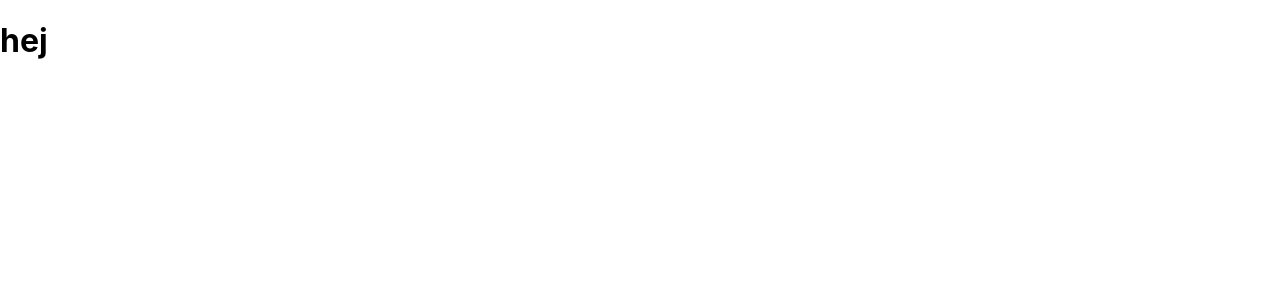
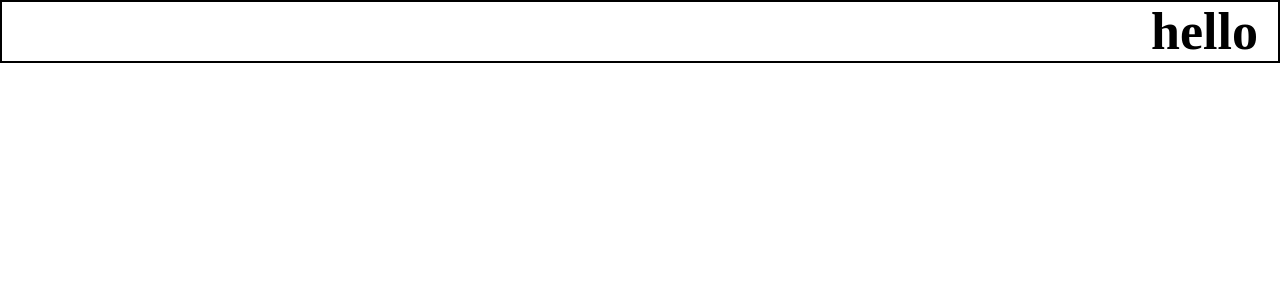
Before and after one commit to jonnaru/final-project, a React (Create React App) app in the folder frontend/: page / in a window 1280 px wide. Shown: the top 300 px of the page. Built offline with nearby package versions, Linux system fonts and the light colour scheme.

Commit message:
nav layout with onMouseEnter/onMouseLeave

```diff
--- a/frontend/package.json
+++ b/frontend/package.json
@@ -3,12 +3,17 @@
   "version": "0.1.0",
   "private": true,
   "dependencies": {
+    "@reduxjs/toolkit": "^1.5.0",
     "@testing-library/jest-dom": "^5.11.9",
     "@testing-library/react": "^11.2.3",
     "@testing-library/user-event": "^12.6.2",
     "react": "^17.0.1",
     "react-dom": "^17.0.1",
+    "react-redux": "^7.2.2",
+    "react-router-dom": "^5.2.0",
     "react-scripts": "4.0.1",
+    "redux": "^4.0.5",
+    "styled-components": "^5.2.1",
     "web-vitals": "^0.2.4"
   },
   "scripts": {
--- a/frontend/src/App.js
+++ b/frontend/src/App.js
@@ -1,7 +1,9 @@
 import React from "react";
 
+import { Header } from "./components/Header";
+
 const App = () => {
-  return <h1>hej</h1>;
+  return <Header />;
 };
 
 export default App;
--- /dev/null
+++ b/frontend/src/components/Header.jsx
@@ -0,0 +1,32 @@
+import React, { useState } from "react";
+import styled from "styled-components/macro";
+
+import { Nav } from "./Nav";
+
+const HeaderContainer = styled.div`
+  display: flex;
+  flex-direction: row-reverse;
+  border: 2px solid black;
+`;
+
+const Logo = styled.h1`
+  margin-right: 20px;
+  font-size: 52px;
+
+  &:hover {
+    color: red;
+  }
+`;
+
+export const Header = () => {
+  const [showNav, setShowNav] = useState(false);
+
+  return (
+    <>
+      <HeaderContainer>
+        <Logo onMouseEnter={() => setShowNav(true)}>hello</Logo>
+        {showNav && <Nav closeNav={() => setShowNav(false)} />}
+      </HeaderContainer>
+    </>
+  );
+};
--- /dev/null
+++ b/frontend/src/components/Nav.jsx
@@ -0,0 +1,46 @@
+import React from "react";
+import styled from "styled-components/macro";
+
+const NavList = styled.ul`
+  list-style-type: none;
+  padding: 0;
+`;
+
+const NavLink = styled.li`
+  font-size: 72px;
+  margin: 0;
+  text-align: center;
+`;
+
+const StyledNav = styled.nav`
+  position: absolute;
+  top: 50%;
+  left: 50%;
+  transform: translate(-50%, -50%);
+  width: 500px;
+  border: 2px solid black;
+`;
+
+const NavBackdrop = styled.div`
+  position: absolute;
+  top: 0;
+  bottom: 0;
+  left: 0;
+  right: 0;
+`;
+
+export const Nav = ({ closeNav }) => {
+  return (
+    <NavBackdrop onClick={closeNav}>
+      <StyledNav onMouseLeave={closeNav}>
+        <NavList>
+          <NavLink>hej</NavLink>
+          <NavLink>hej</NavLink>
+          <NavLink>hej</NavLink>
+          <NavLink>hej</NavLink>
+          <NavLink>hej</NavLink>
+        </NavList>
+      </StyledNav>
+    </NavBackdrop>
+  );
+};
--- a/frontend/src/index.css
+++ b/frontend/src/index.css
@@ -1,13 +1,10 @@
-body {
-  margin: 0;
-  font-family: -apple-system, BlinkMacSystemFont, 'Segoe UI', 'Roboto', 'Oxygen',
-    'Ubuntu', 'Cantarell', 'Fira Sans', 'Droid Sans', 'Helvetica Neue',
-    sans-serif;
-  -webkit-font-smoothing: antialiased;
-  -moz-osx-font-smoothing: grayscale;
+*,
+*::before,
+*::after {
+  box-sizing: border-box;
 }
 
-code {
-  font-family: source-code-pro, Menlo, Monaco, Consolas, 'Courier New',
-    monospace;
+body,
+h1 {
+  margin: 0;
 }
```
Also changed, not shown: 2 other files (tests, documents, lock files or other folders).
